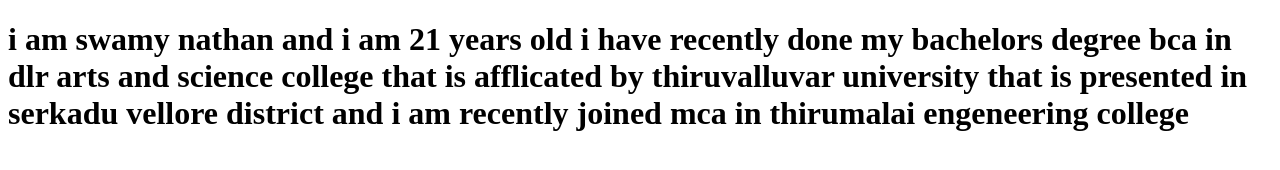
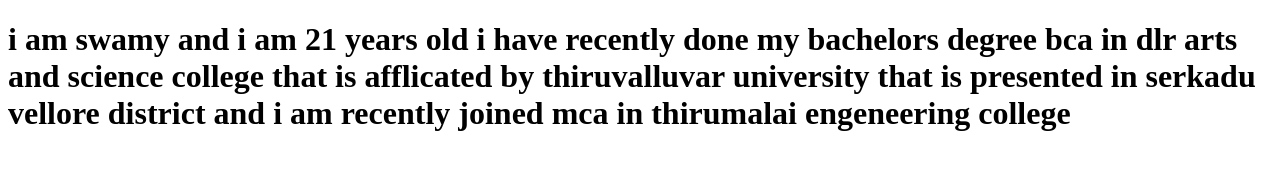
Before and after one commit to webhosting-swamynathan/New-folder--2-, a plain HTML site: page index.html in a window 1280 px wide. Drawn offline with Linux system fonts and the light colour scheme.

Commit message:
name changed

```diff
--- a/index.html
+++ b/index.html
@@ -6,6 +6,6 @@
     <title>Document</title>
 </head>
 <body>
-    <h1>i am swamy nathan and i am 21 years old i have recently done my bachelors degree bca in dlr arts and science college that is afflicated by thiruvalluvar university that is presented in serkadu vellore district and i am recently joined mca in thirumalai engeneering college </h1>
+    <h1>i am swamy and i am 21 years old i have recently done my bachelors degree bca in dlr arts and science college that is afflicated by thiruvalluvar university that is presented in serkadu vellore district and i am recently joined mca in thirumalai engeneering college </h1>
 </body>
 </html>
```
